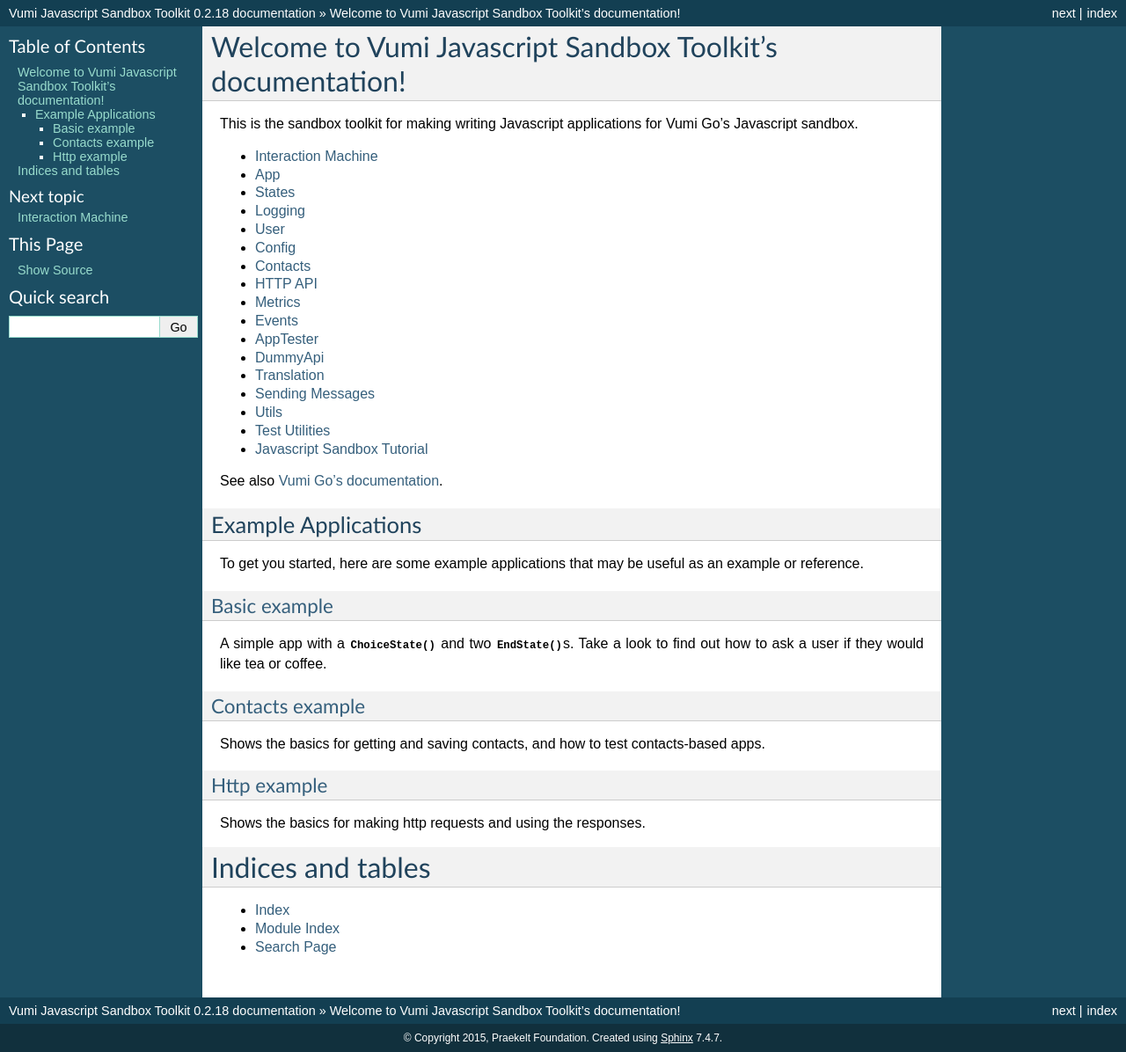
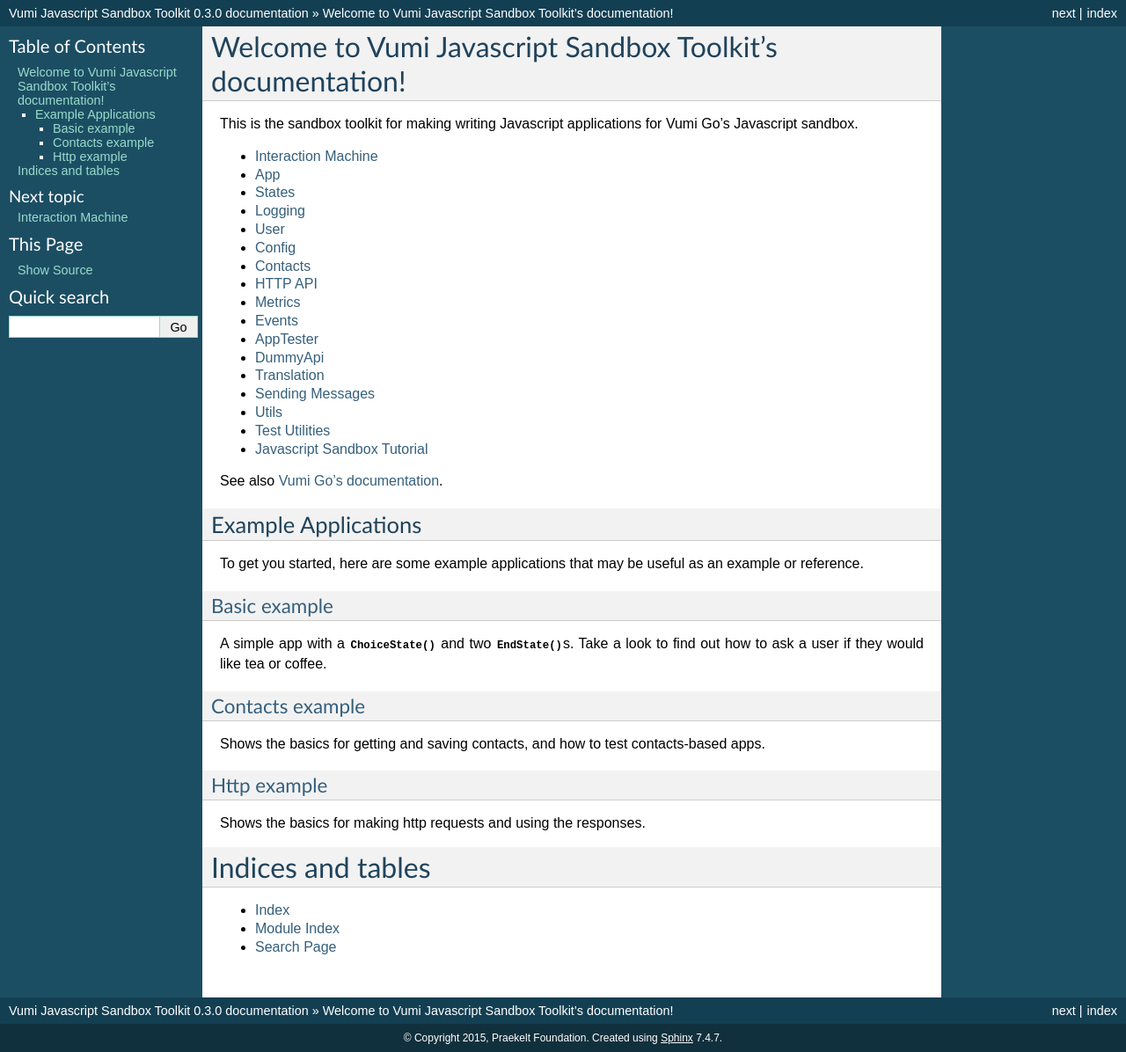
Before and after one commit to praekeltfoundation/vumi-jssandbox-toolkit, a Sphinx documentation site: the page built from docs/index.rst, in a window 1280 px wide. Shown: the whole page at 88% size. Built offline with Sphinx 7.4.7, drawn with Linux system fonts in a browser that asks for light colours.

Commit message:
version bump 0.3.0

```diff
--- a/docs/conf.py
+++ b/docs/conf.py
@@ -59,9 +59,9 @@
 # built documents.
 #
 # The short X.Y version.
-version = '0.2'
+version = '0.3'
 # The full version, including alpha/beta/rc tags.
-release = '0.2.18'
+release = '0.3.0'
 
 # The language for content autogenerated by Sphinx. Refer to documentation
 # for a list of supported languages.
--- a/package.json
+++ b/package.json
@@ -1,6 +1,6 @@
 {
   "name": "vumigo_v02",
-  "version": "0.2.18",
+  "version": "0.3.0",
   "description": "Javascript toolkit and examples for Vumi's Javascript sandbox",
   "main": "lib/index.js",
   "scripts": {
```
